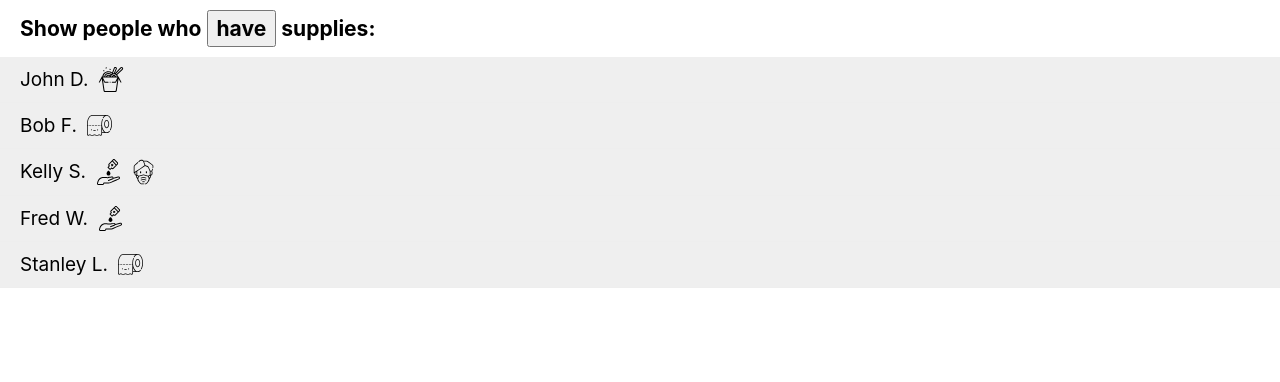
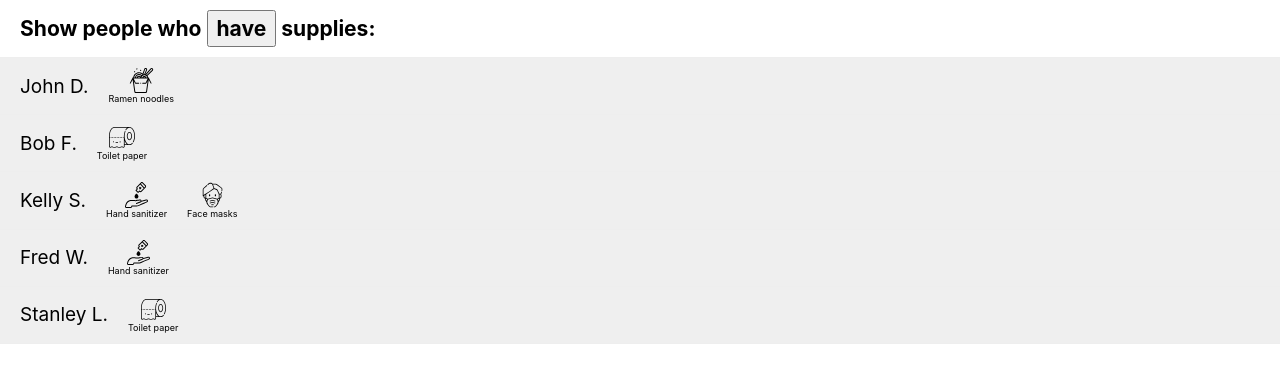
Before and after one commit to romanjamesmirov/staysafesacramento, a React (Create React App) app: page / in a window 1280 px wide. Shown: the top 382 px of the page. Built offline with nearby package versions, Linux system fonts and the light colour scheme.

Commit message:
Ready for react router

```diff
--- a/src/App.js
+++ b/src/App.js
@@ -72,7 +72,8 @@ function supplycons(supplies) {
         }
         return (
           <li key={index} className='Supplycon-item' title={supply}>
-            <img src={icon} alt={supply} /></li>
+            <img src={icon} alt={supply} />
+            <span>{supply}</span></li>
         )
       })}
     </ul>
--- a/src/static/styles/App.css
+++ b/src/static/styles/App.css
@@ -24,9 +24,13 @@ li {
 	align-items: center;
 }
 
+li:first-child button {
+	border-top: 1px solid #eee;
+}
+
 .Person-name {
 	display: block;
-	margin-right: 1rem;
+	margin-right: 2rem;
 	font-size: 1.9rem;
 }
 
@@ -35,9 +39,17 @@ li {
 }
 
 .Supplycon-item {
-	margin-right: 1rem;
+	margin-right: 2rem;
 }
 
 img {
 	width: 1.4em;
+	margin: 0 auto;
 }
+
+.Supplycon-item span {
+	font-size: 0.5em;
+	text-align: center;
+	/* width: 2.8em; */
+	display: block;
+}
```
